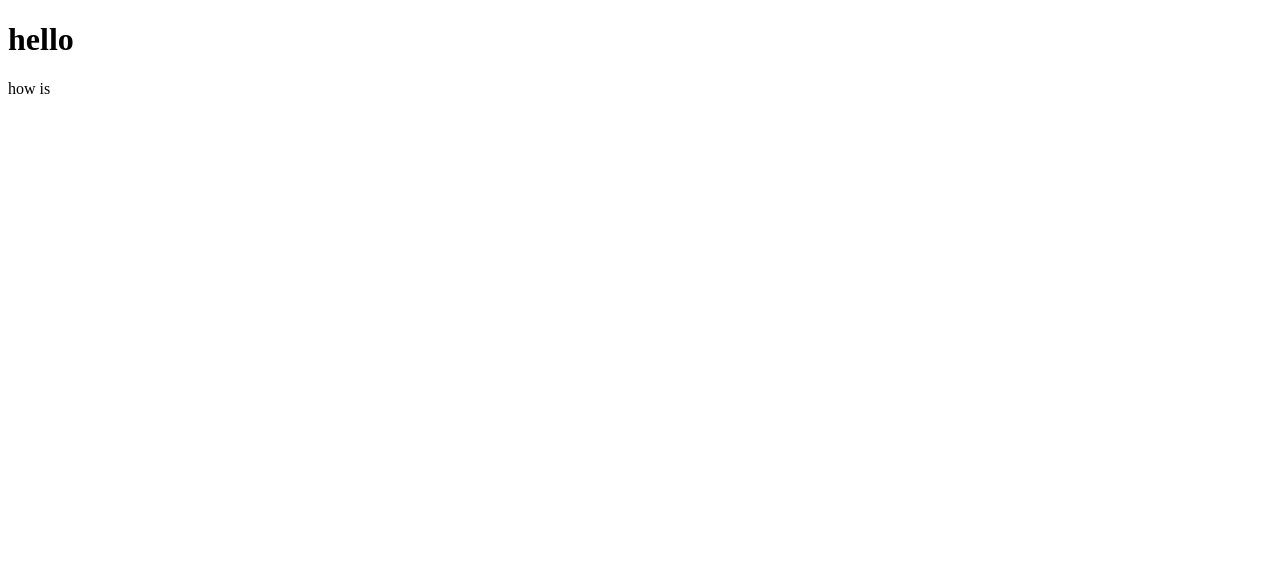
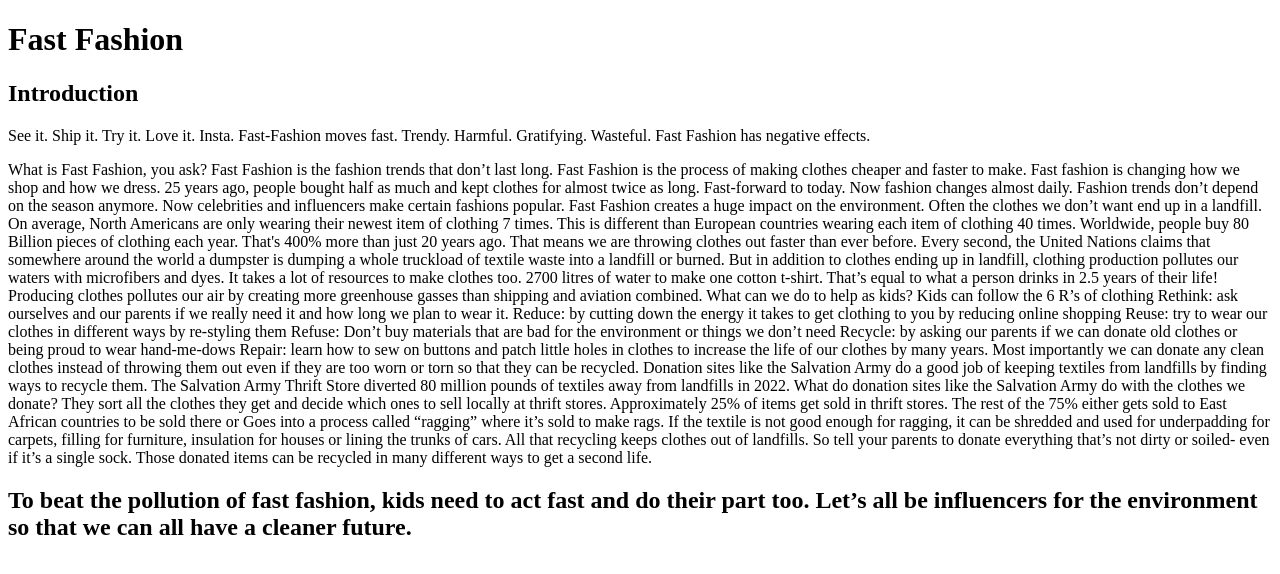
Before and after one commit to IpadAi/ff, a plain HTML site: page index.html in a window 1280 px wide. Drawn offline with Linux system fonts and the light colour scheme.

Commit message:
Update index.html

```diff
--- a/index.html
+++ b/index.html
@@ -2,10 +2,64 @@
 <html>
 <head>
     <meta charset="UTF-8" />
-    <title>title</title>
+    <title>speetaches</title>
 </head>
 <body>
-    <h1>hello</h1>
-    <p>how is <sub><a href="www.ipadai.github.io"></a></sub></p>
+   <h1>Fast Fashion</h1>
+
+<h2>Introduction</h2>
+
+<p>See it. Ship it. Try it. Love it. Insta.
+Fast-Fashion moves fast.
+Trendy. Harmful. Gratifying. Wasteful.
+Fast Fashion has negative effects.</p>
+
+
+<p>What is Fast Fashion, you ask?
+Fast Fashion is the fashion trends that don’t last long. Fast Fashion is the process of making clothes cheaper and faster to make. Fast fashion is changing how we shop and how we dress.
+
+25 years ago, people bought half as much and kept clothes for almost twice as long. Fast-forward to today. Now fashion changes almost daily.
+Fashion trends don’t depend on the season anymore.  Now celebrities and influencers make certain fashions popular.
+
+Fast Fashion creates a huge impact on the environment.  Often the clothes we don’t want end up in a landfill. On average, North Americans are only wearing their newest item of clothing 7 times. This is different than European countries wearing each item of clothing 40 times.
+Worldwide, people buy 80 Billion pieces of clothing each year.  That's 400% more than just 20 years ago.
+That means we are throwing clothes out faster than ever before.
+
+Every second, the United Nations claims that somewhere around the world a dumpster is dumping a whole truckload of textile waste into a landfill or burned.
+
+
+But in addition to clothes ending up in landfill, clothing production pollutes our waters with microfibers and dyes.
+
+It takes a lot of resources to make clothes too.
+2700 litres of water to make one cotton t-shirt. That’s equal to what a person drinks in 2.5 years of their life!
+
+Producing clothes pollutes our air by creating more greenhouse gasses than shipping and aviation combined.
+
+
+What can we do to help as kids?
+
+
+Kids can follow the 6 R’s of clothing
+Rethink: ask ourselves and our parents if we really need it and how long we plan to wear it.
+Reduce: by cutting down the energy it takes to get clothing to you by reducing online shopping
+Reuse: try to wear our clothes in different ways by re-styling them
+Refuse: Don’t buy materials that are bad for the environment or things we don’t need
+Recycle: by asking our parents if we can donate old clothes or being proud to  wear hand-me-dows
+Repair: learn how to sew on buttons and patch little holes in clothes to increase the life of our clothes by many years.
+
+
+Most importantly we can donate any clean clothes instead of throwing them out even if they are too worn or torn so that they can be recycled.  Donation sites like the Salvation Army do a good job of keeping textiles from landfills by finding ways to recycle them.   The Salvation Army Thrift Store diverted 80 million pounds of textiles away from landfills in 2022.
+What do donation sites like the Salvation Army do with the clothes we donate? They sort all the clothes they get and decide which ones to sell locally at thrift stores.  Approximately 25% of items get sold in thrift stores.
+The rest of the 75% either gets sold to East African countries to be sold there or
+Goes into a process called “ragging” where it’s sold to make rags.
+If the textile is not good enough for ragging, it can be shredded and used for underpadding for carpets, filling for furniture, insulation for houses or lining the trunks of cars.
+All that recycling keeps clothes out of landfills.
+So tell your parents to donate everything that’s not dirty or soiled- even if it’s a single sock. Those donated items can be recycled in many different ways to get a second life.</p>
+
+
+
+
+<h2>To beat the pollution of fast fashion, kids need to act fast and do their part too. Let’s all be influencers for the environment so that we can all have a cleaner future.</h2>
+
 </body>
 </html>
```
